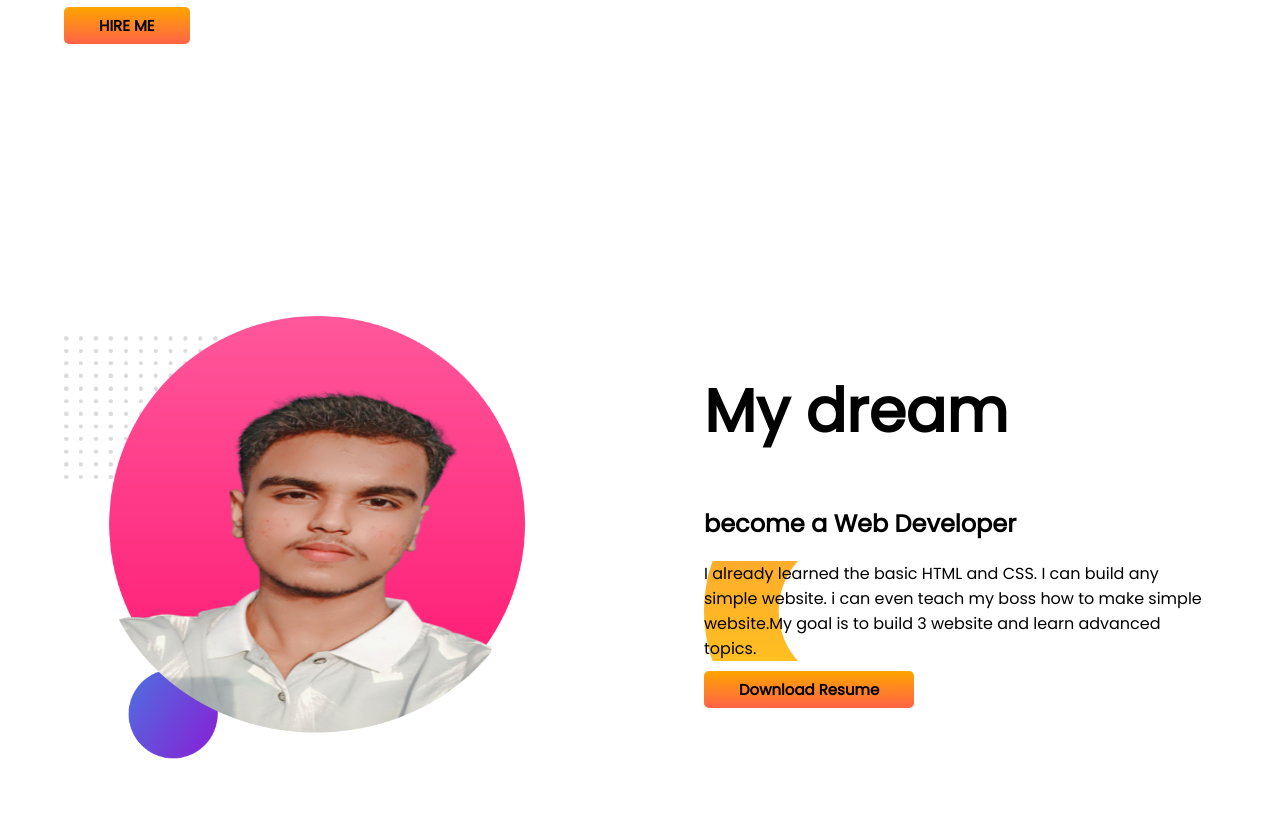
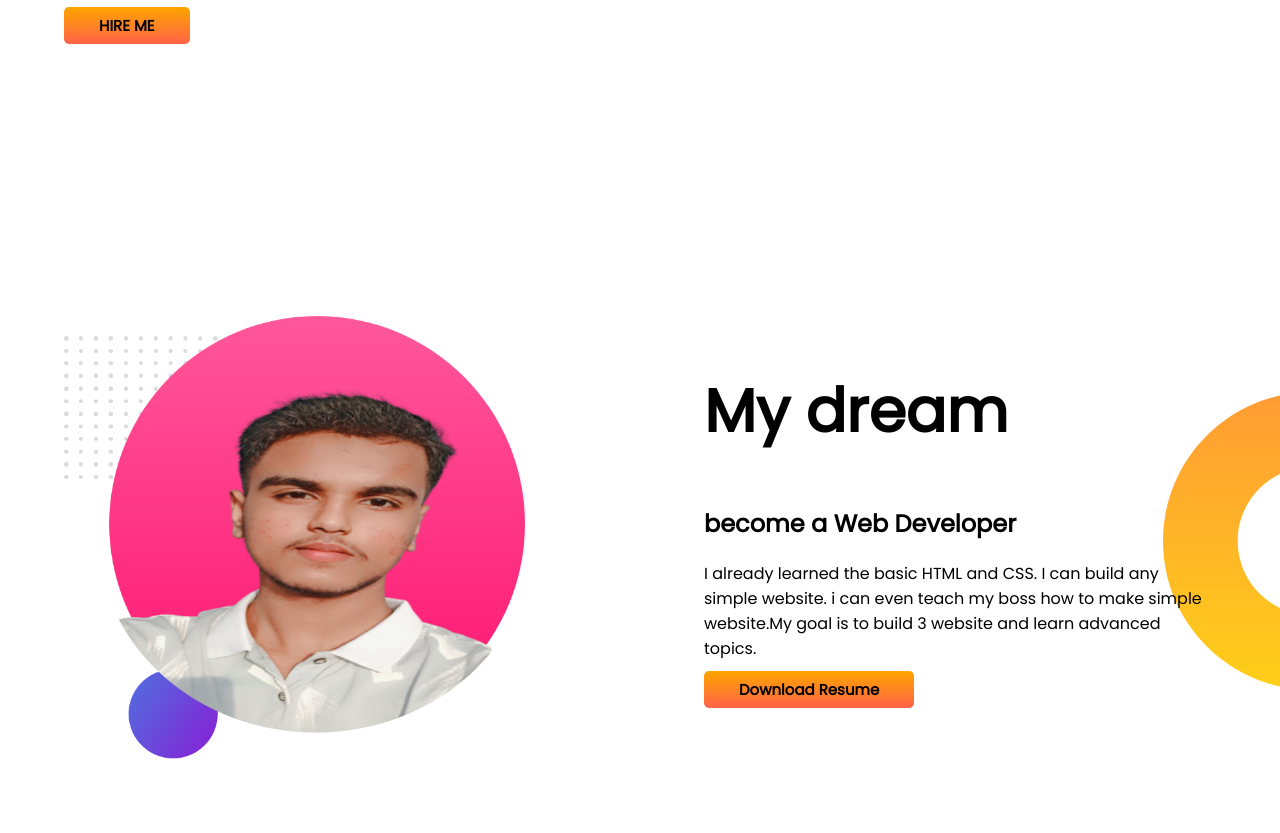
Before and after one commit to Najmul2003/najmul-repo, a plain HTML site: page index.html in a window 1280 px wide. Shown: the part 634-1467 px from the top of the page. Drawn offline with Linux system fonts and the light colour scheme.

Commit message:
second part

```diff
--- a/index.html
+++ b/index.html
@@ -38,7 +38,7 @@
         <div class="half-width">
             <h1>My dream</h1>
             <h2>become a Web Developer</h2>
-            <p class="My-dream">I already learned the basic HTML and CSS. I can build any simple website. i can even
+            <p>I already learned the basic HTML and CSS. I can build any simple website. i can even
                 teach my boss how to
                 make simple website.My goal is to build 3 website and learn advanced topics.</p>
             <a class="link-button" href="https://www.facebook.com/khokon.sarkar.39794">Download Resume</a>
--- a/style.css
+++ b/style.css
@@ -33,7 +33,10 @@ section{
     background-repeat: no-repeat;
 }
 .My-dream{
+   background-image: url(images/my-bg.png);
+}
+.second-part{
     background-image: url(images/dream-bg.png);
     background-repeat: no-repeat;
-    background-position: left;
+    background-position: right;
 }
```
